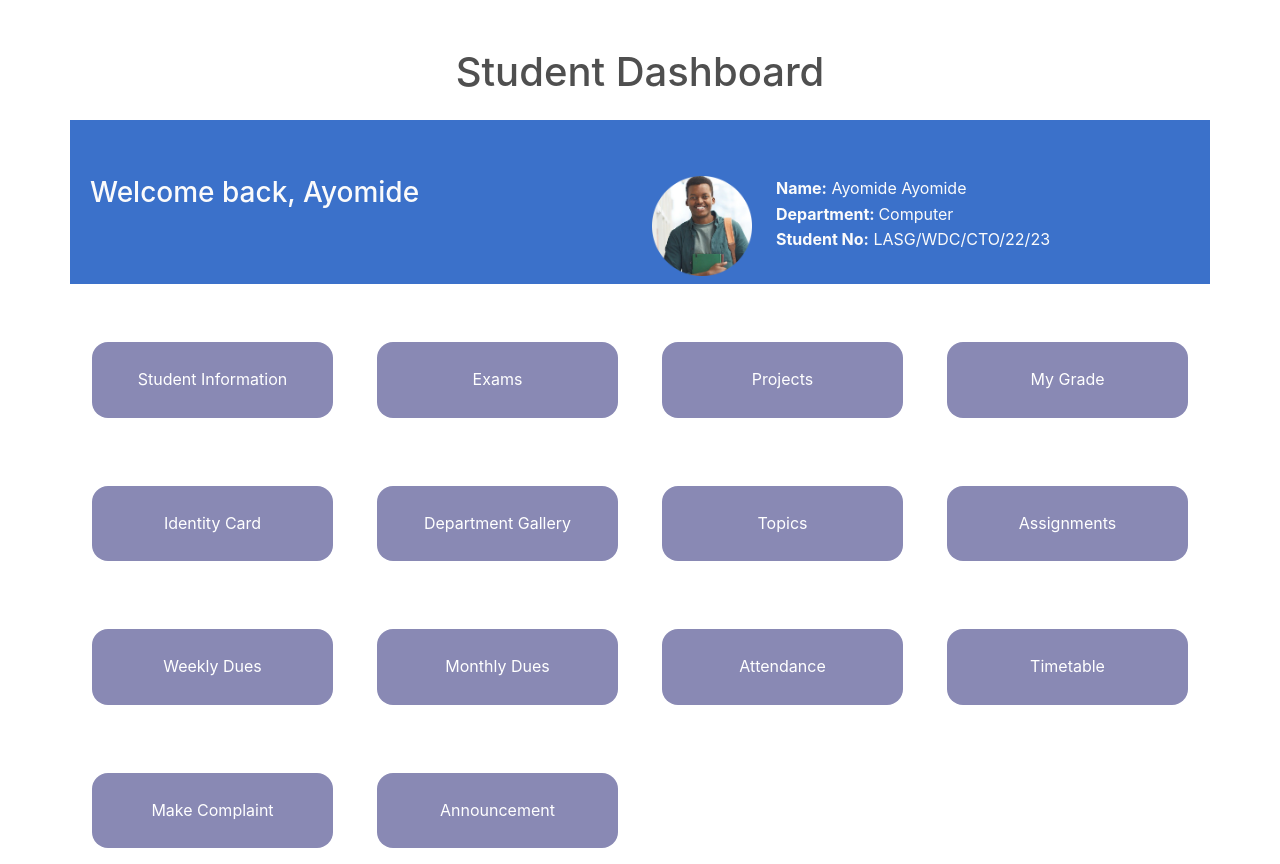
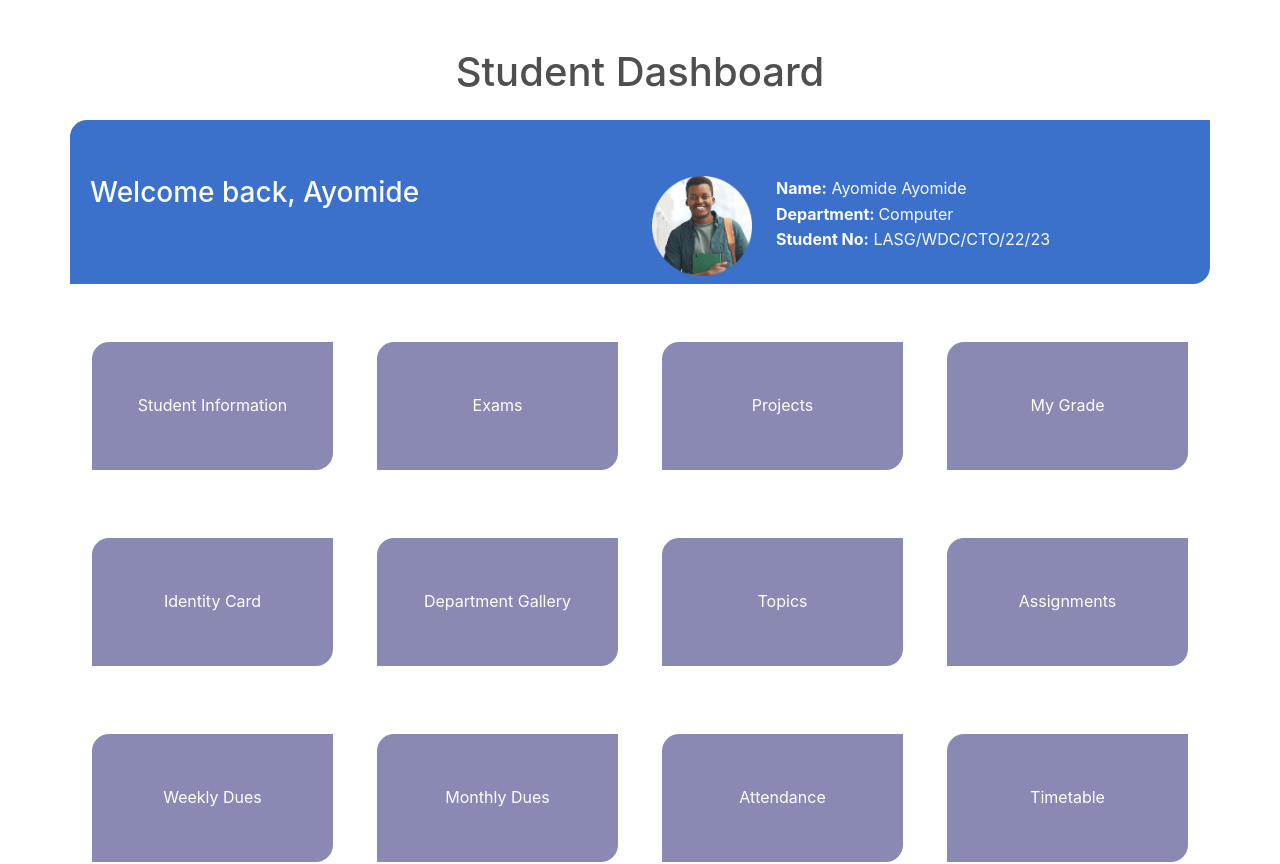
Before and after one commit to Lade06/wdc-site, a React (Create React App) app: page /dashboard in a window 1280 px wide. Shown: the top 864 px of the page. Built offline with nearby package versions, Linux system fonts and the light colour scheme.

Commit message:
modified the dashboard

```diff
--- a/src/pages/dashBoard.css
+++ b/src/pages/dashBoard.css
@@ -2,10 +2,33 @@
     background-color: rgb(137, 137, 180);
     padding: 25px;
     text-align: center;
+    justify-content: center;
+    align-items: center;
+    justify-items: center;
     margin: 10px;
     color: white;
-    border-radius: 1em;
+    /* border-radius: 10px; */
+    height: 8em;
+    display: flex;
+    border-top-left-radius: 17px;
+    border-bottom-right-radius: 17px;
 
+    transition: transform .3s ease-out,-webkit-transform .3s ease-out;
+    cursor: pointer;
+
+}
+
+.custom-box:hover{
+    transform: translateY(-10px);
+    background-color: rgb(13, 145, 240);
+
+
+}
+
+
+.dashNav{
+    border-top-left-radius: 17px;
+    border-bottom-right-radius: 17px;
 }
 
 
--- a/src/pages/dashBoard.js
+++ b/src/pages/dashBoard.js
@@ -7,10 +7,10 @@ import { useNavigate } from "react-router-dom";
 // import student1 from "../Assets/student.jpg";
 
 const DashBoard = () => {
-  const navigate = useNavigate()
+  const navigate = useNavigate();
   const handleShowHomePage = () => {
-    navigate("/home")
-  }
+    navigate("/home");
+  };
   return (
     <div>
       <div className="container">
@@ -19,7 +19,7 @@ const DashBoard = () => {
             <h1 className="text-center mt-5">Student Dashboard</h1>
           </div>
         </div>
-        <div className="row bg-primary p-2 text-light  mt-3 ">
+        <div className="row bg-primary p-2 text-light  mt-3 dashNav">
           <div className="col-md-6">
             <h3 className="mt-5">Welcome back, Ayomide</h3>
           </div>
@@ -98,9 +98,14 @@ const DashBoard = () => {
             <div className="custom-box">News</div>
           </div> */}
         </div>
-        <div className="row">
+        <div className="row mb-5">
           <div className="col-md-12">
-            <button className="btn btn-info mt-5 mx-3" onClick={handleShowHomePage}>Logout</button>
+            <button
+              className="btn btn-info mt-5 mx-3"
+              onClick={handleShowHomePage}
+            >
+              Logout
+            </button>
           </div>
         </div>
 
```
